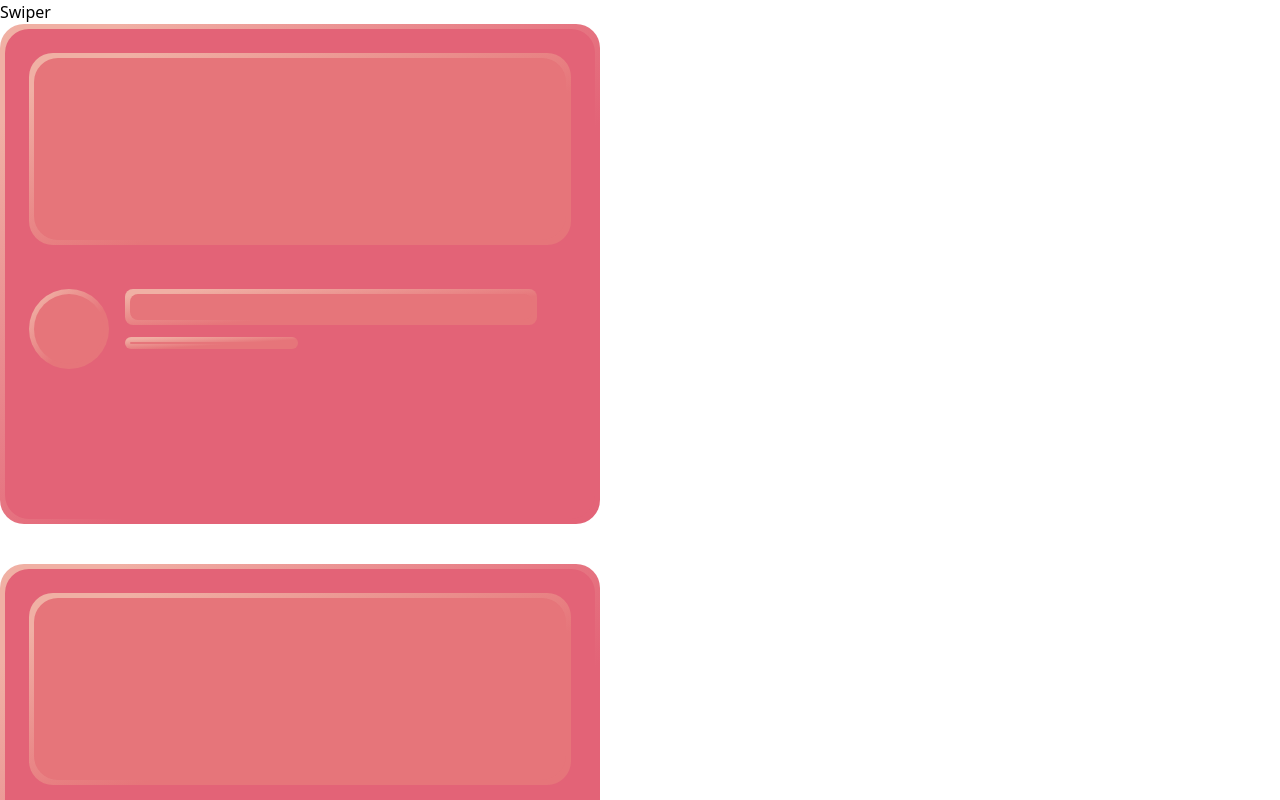
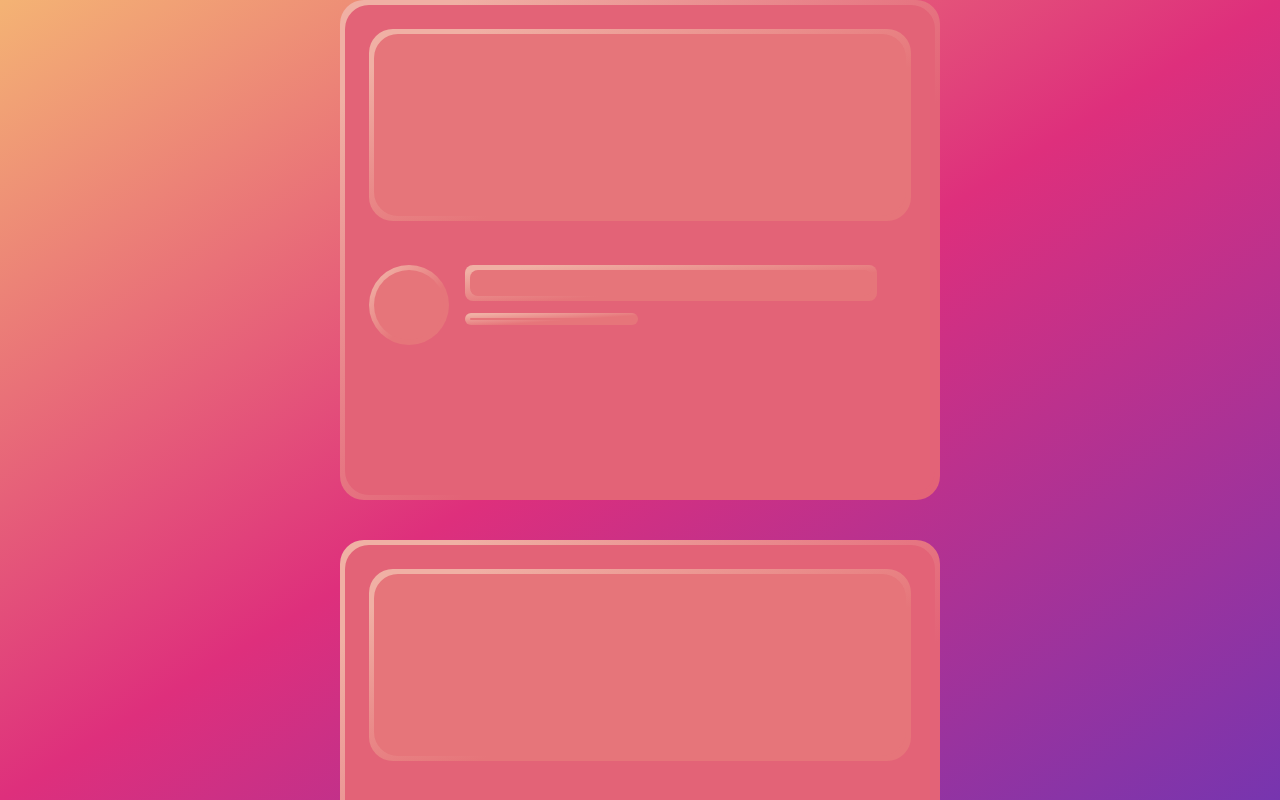
Before and after one commit to ronishstha/swiperified, a React (Vite) app: page / in a window 1280 px wide. Shown: the top 800 px of the page. Built offline with nearby package versions, Linux system fonts and the light colour scheme.

Commit message:
Add gradient background

```diff
--- a/src/App.jsx
+++ b/src/App.jsx
@@ -1,12 +1,9 @@
-import CardList from "./components/organism/CardList";
+import Swiper from "./components/pages/Swiper";
 
 function App() {
 
   return (
-    <>
-      <h1>Swiper</h1>
-      <CardList items={[1, 2, 3, 4]} />
-    </>
+    <Swiper />
   );
 }
 
--- /dev/null
+++ b/src/components/pages/Swiper.jsx
@@ -0,0 +1,20 @@
+import { useRef } from "react";
+import CardList from "../organism/CardList";
+
+const Swiper = () => {
+  const items = [1, 2, 3];
+  const sliderRef = useRef(null);
+
+  return (
+    <div
+      ref={sliderRef}
+      className="relative h-screen w-full overflow-hidden bg-gradient-to-br from-[#f4b374] via-[#de2f7c] to-[#7735af] flex justify-center"
+    >
+      <div>
+        <CardList items={items} />
+      </div>
+    </div>
+  );
+};
+
+export default Swiper;
```
